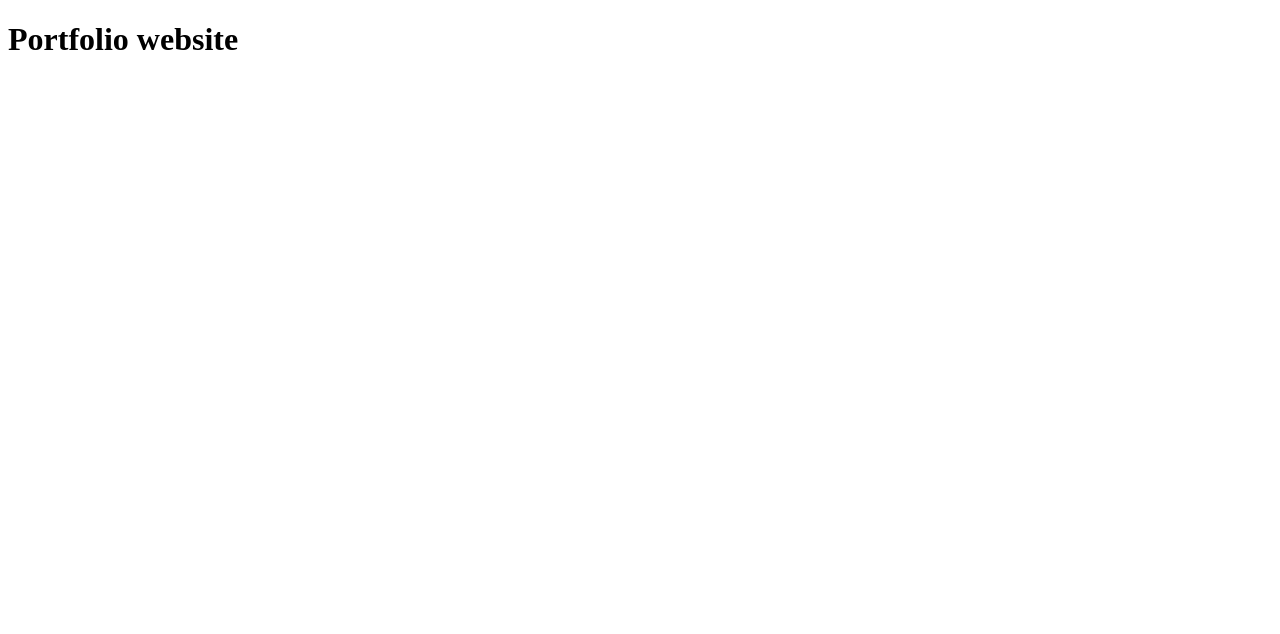
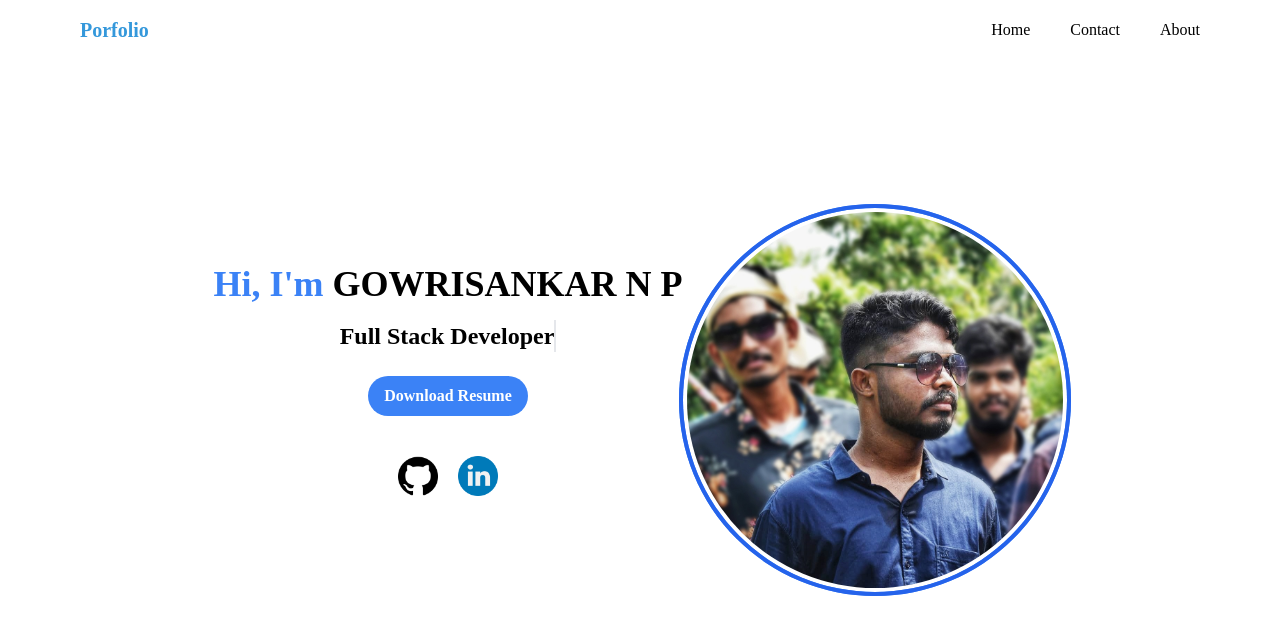
Before and after one commit to Gowrisankar1/Gowrisankar_My_portfolio, a plain HTML site: page public/index.html in a window 1280 px wide. Shown: the top 634 px of the page. Drawn offline with nearby package versions, Linux system fonts and the light colour scheme.

Commit message:
homescreen-layout

```diff
--- a/public/index.html
+++ b/public/index.html
@@ -1,6 +1,87 @@
 <!DOCTYPE html>
-<html>
-<body>
-<h1>Portfolio website</h1>
+<html lang="en">
+<head>
+    <meta charset="UTF-8">
+    <meta name="viewport" content="width=device-width, initial-scale=1.0">
+    <link href="https://cdn.jsdelivr.net/npm/tailwindcss@2.2.19/dist/tailwind.min.css" rel="stylesheet">
+    <style>
+        body {
+            background: transparent;
+            color: white;
+            font-family: 'sans-se';
+        }
+
+        /* Customize the black and blue theme */
+        .bg-black {
+            background-color: #ffffff;
+        }
+
+        .text-blue {
+            color: #3498db;
+        }
+    </style>
+</head>
+<body class="flex flex-col items-center justify-center min-h-screen bg-black text-blue ">
+
+    <!-- Navbar -->
+    <nav class="fixed top-0 left-0 right-0 z-50 py-4 px-20 bg-black flex justify-between items-center">
+        <div class="text-xl font-semibold text-blue">Porfolio</div>
+        <div class="flex space-x-10">
+            <a href="#home" class="text-black hover:text-blue-500 hover: transition duration-300">Home</a>
+            <a href="#contact" class="text-black hover:text-blue-500 hover: transition duration-300">Contact</a>
+            <a href="#about" class="text-black hover:text-blue-500 hover: transition duration-300">About</a>
+        </div>
+    </nav>
+
+    <!-- Home Section -->
+    <div id="home" class="flex space-x-45 items-center justify-center h-screen bg-transparent text-center">
+        <div>
+            <div class="text-black text-4xl font-bold mb-4">
+                <span class=" text-blue-500">Hi, I'm</span> GOWRISANKAR N P</div>
+                <div class="text-2xl font-bold text-black">
+                    <span id="typingElement" class="inline-block overflow-hidden whitespace-nowrap border-r-2"> </span>
+                  </div>
+
+            <!-- Button for Resume -->
+            <button class="bg-blue-500 hover:bg-blue-700 text-white font-bold py-2 px-4 mt-4 rounded-full focus:outline-none focus:shadow-outline-blue active:bg-blue-800">
+                Download Resume
+            </button>
+            <!--links-->
+            <div class="flex space-x-5 my-10 justify-center">
+                <!-- GitHub icon -->
+                <a href="https://github.com/your-username" target="_blank" rel="noopener noreferrer" class="hover:opacity-80 transition duration-300">
+                  <img src="images/github.png" alt="GitHub" class="h-10 w-10">
+                </a>
+
+                <!-- LinkedIn icon -->
+                <a href="https://www.linkedin.com/in/your-profile" target="_blank" rel="noopener noreferrer" class="hover:opacity-80 transition duration-300">
+                  <img src="images/linkedin.png" alt="LinkedIn" class="h-10 w-10">
+                </a>
+              </div>
+
+
+        </div>
+          <div class="relative">
+            <img src="images/gowrisankar.jpg" alt="Your Image" class="w-96 h-96 rounded-full ring-4 ring-blue-500 p-1 ">
+            <div class="absolute inset-0 rounded-full ring-4 ring-blue-600 animate-ping "></div>
+          </div>
+    </div>
+
+    <!-- Contact Section -->
+    <div id="contact" class="flex items-center justify-center h-screen bg-transparent text-center">
+        <div>
+            <h2 class="text-2xl font-bold mb-4">Contact</h2>
+            <p>Your contact page content goes here.</p>
+        </div>
+    </div>
+
+    <!-- About Section -->
+    <div id="about" class="flex items-center justify-center h-screen bg-transparent text-center">
+        <div>
+            <h2 class="text-2xl font-bold mb-4">About</h2>
+            <p>Your about page content goes here.</p>
+        </div>
+    </div>
+<script src="script.js"></script>
 </body>
 </html>
--- /dev/null
+++ b/public/script.js
@@ -0,0 +1,30 @@
+const sentence = "Full Stack Developer";
+    const typingElement = document.getElementById('typingElement');
+
+    function typeWriter() {
+      let i = 0;
+      const intervalId = setInterval(function() {
+        if (i < sentence.length) {
+          typingElement.textContent += sentence.charAt(i);
+          i++;
+        } else {
+          clearInterval(intervalId);
+        }
+      }, 100); // Adjust the interval as needed
+    }
+
+    typeWriter();
+
+    // JavaScript for smooth scrolling
+
+        document.addEventListener('DOMContentLoaded', function () {
+            const links = document.querySelectorAll('nav a');
+            links.forEach(link => {
+                link.addEventListener('click', function (e) {
+                    e.preventDefault();
+                    const targetId = this.getAttribute('href').substring(1);
+                    const targetSection = document.getElementById(targetId);
+                    targetSection.scrollIntoView({ behavior: 'smooth' });
+                });
+            });
+        });
```
Also changed, not shown: public/images/github.png (added), public/images/gowrisankar.jpg (added), public/images/linkedin.png (added).
